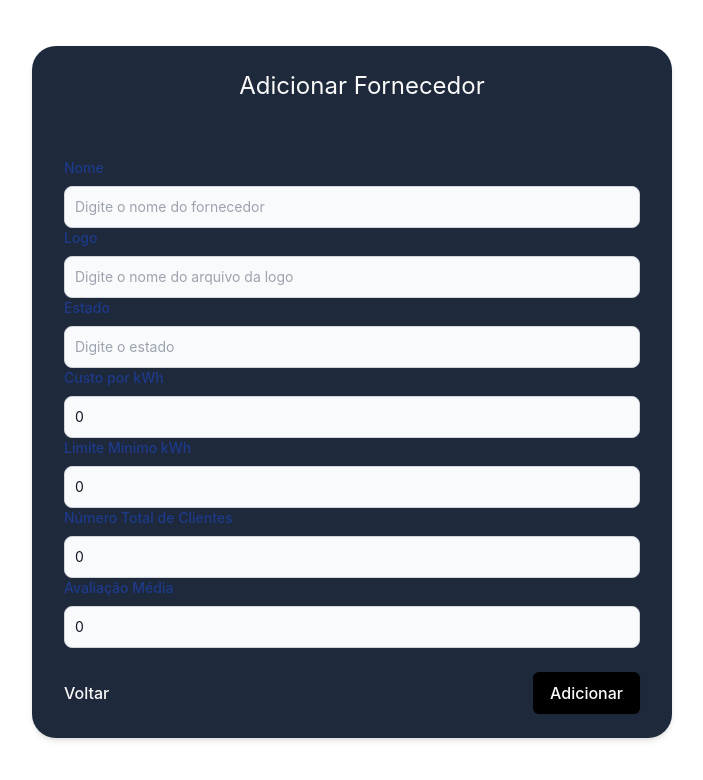
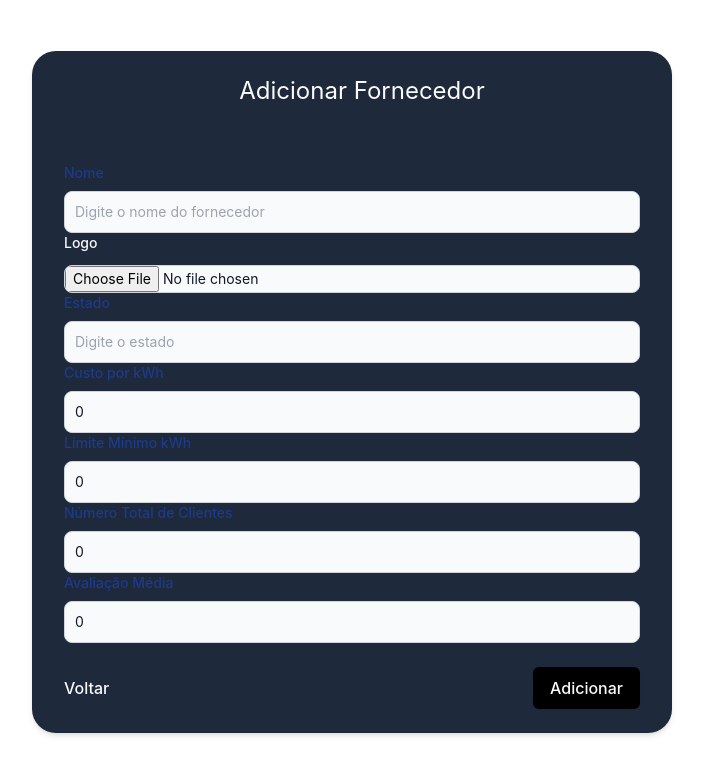
Before and after one commit to ImGlic/consult_energy, a React (Vite) app in the folder frontend/: page /cadastrar_fornecedor in a window 1280 px wide. Shown: the top 780 px of the page, without its empty margins (288-991 px from the left). Built offline with nearby package versions, Linux system fonts and the light colour scheme.

Commit message:
adicionando compo de imagem

```diff
--- a/frontend/src/components/CadastrarFornecedor/Cadastrar_Fornecedor.tsx
+++ b/frontend/src/components/CadastrarFornecedor/Cadastrar_Fornecedor.tsx
@@ -1,10 +1,11 @@
 import React, { useState, ChangeEvent, FormEvent } from "react";
 import { Link } from "react-router-dom";
 import Input from "../input";
+import ImageInput from "../inputImage/index"; // Importando o novo componente de imagem
 
 export interface Fornecedor {
   nome: string;
-  logo: string;
+  logo: File | null;
   estado: string;
   custo_por_kwh: number;
   limite_minimo_kwh: number;
@@ -15,12 +16,12 @@ export interface Fornecedor {
 const AdicionarFornecedor: React.FC = () => {
   const [fornecedor, setFornecedor] = useState<Fornecedor>({
     nome: "",
-    logo: "",
+    logo: null,
     estado: "",
-    custo_por_kwh: 0,
+    custo_por_kwh: 0.0,
     limite_minimo_kwh: 0,
     numero_total_clientes: 0,
-    avaliacao_media: 0,
+    avaliacao_media: 0.0,
   });
   const [error, setError] = useState<string | null>(null);
   const [successMessage, setSuccessMessage] = useState<string | null>(null);
@@ -29,13 +30,14 @@ const AdicionarFornecedor: React.FC = () => {
     const { id, value } = e.target;
     setFornecedor((prevFornecedor) => ({
       ...prevFornecedor,
-      [id]:
-        id === "custo_por_kwh" ||
-        id === "limite_minimo_kwh" ||
-        id === "numero_total_clientes" ||
-        id === "avaliacao_media"
-          ? parseFloat(value)
-          : value,
+      [id]: parseFloat(value) || value,
+    }));
+  };
+
+  const handleFileChange = (file: File | null) => {
+    setFornecedor((prevFornecedor) => ({
+      ...prevFornecedor,
+      logo: file,
     }));
   };
 
@@ -57,17 +59,23 @@ const AdicionarFornecedor: React.FC = () => {
 
     setError(null);
 
+    const formData = new FormData();
+    formData.append("nome", fornecedor.nome);
+    formData.append("estado", fornecedor.estado);
+    formData.append("custo_por_kwh", fornecedor.custo_por_kwh.toString());
+    formData.append("limite_minimo_kwh", fornecedor.limite_minimo_kwh.toString());
+    formData.append("numero_total_clientes", fornecedor.numero_total_clientes.toString());
+    formData.append("avaliacao_media", fornecedor.avaliacao_media.toString());
+
+    if (fornecedor.logo) {
+      formData.append("logo", fornecedor.logo);
+    }
+
     try {
-      const response = await fetch(
-        `http://127.0.0.1:8000/fornecedores/adicionar?fornecedor=${fornecedor}`,
-        {
-          method: "POST",
-          headers: {
-            "Content-Type": "application/json",
-          },
-          body: JSON.stringify(fornecedor),
-        }
-      );
+      const response = await fetch(`consult_energy_backend/fornecedores/adicionar?fornecedor=${fornecedor}`, {
+        method: "POST",
+        body: formData,
+      });
 
       if (!response.ok) {
         throw new Error("Erro ao adicionar fornecedor");
@@ -78,7 +86,7 @@ const AdicionarFornecedor: React.FC = () => {
 
       setFornecedor({
         nome: "",
-        logo: "",
+        logo: null,
         estado: "",
         custo_por_kwh: 0,
         limite_minimo_kwh: 0,
@@ -95,7 +103,7 @@ const AdicionarFornecedor: React.FC = () => {
   return (
     <div className="w-screen flex items-center justify-center">
       <form
-        className="w-1/2 bg-slate-800 shadow-md rounded-3xl px-8 pt-6 pb-6 mb-4"
+        className="w-1/2 bg-slate-800 shadow-md lg:rounded-3xl lg:px-8 lg:pt-6 lg:pb-6 lg:mb-4"
         onSubmit={handleSubmit}
       >
         <div className="flex justify-center mb-8 pb-6">
@@ -111,13 +119,10 @@ const AdicionarFornecedor: React.FC = () => {
             onChange={handleInputChange}
             placeholder="Digite o nome do fornecedor"
           />
-          <Input
+          <ImageInput
             label="Logo"
             id="logo"
-            type="text"
-            value={fornecedor.logo}
-            onChange={handleInputChange}
-            placeholder="Digite o nome do arquivo da logo"
+            onFileChange={handleFileChange}
           />
           <Input
             label="Estado"
--- /dev/null
+++ b/frontend/src/components/inputImage/InputImage.tsx
@@ -0,0 +1,52 @@
+import React, { useState, ChangeEvent } from "react";
+
+interface ImageInputProps {
+  label: string;
+  id: string;
+  onFileChange: (file: File | null) => void;
+}
+
+const ImageInput: React.FC<ImageInputProps> = ({ label, id, onFileChange }) => {
+  const [preview, setPreview] = useState<string | null>(null);
+
+  const handleFileChange = (e: ChangeEvent<HTMLInputElement>) => {
+    const file = e.target.files?.[0] || null;
+    onFileChange(file);
+
+    if (file) {
+      const reader = new FileReader();
+      reader.onloadend = () => {
+        setPreview(reader.result as string);
+      };
+      reader.readAsDataURL(file);
+    } else {
+      setPreview(null);
+    }
+  };
+
+  return (
+    <div>
+      <label htmlFor={id} className="block mb-3 text-sm font-medium text-white">
+        {label}
+      </label>
+      <input
+        type="file"
+        id={id}
+        accept="image/*"
+        onChange={handleFileChange}
+        className="block w-full text-sm text-gray-900 bg-gray-50 rounded-lg border border-gray-300 cursor-pointer focus:outline-none"
+      />
+      {preview && (
+        <div className="mt-4">
+          <img
+            src={preview}
+            alt="Preview"
+            className="max-w-full h-auto rounded-lg"
+          />
+        </div>
+      )}
+    </div>
+  );
+};
+
+export default ImageInput;
--- /dev/null
+++ b/frontend/src/components/inputImage/index.tsx
@@ -0,0 +1 @@
+export { default } from './InputImage'
```
